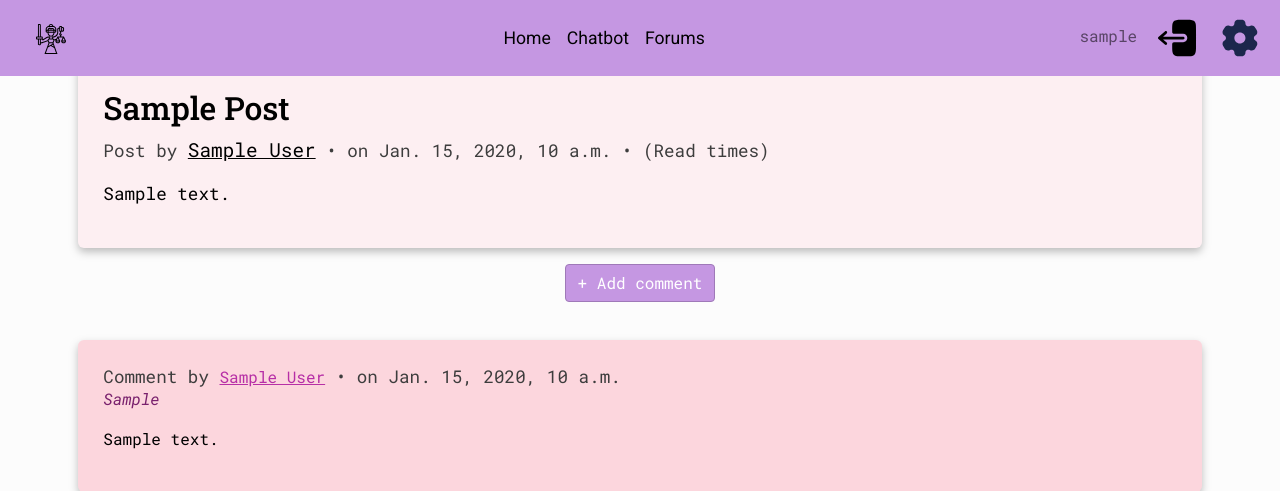
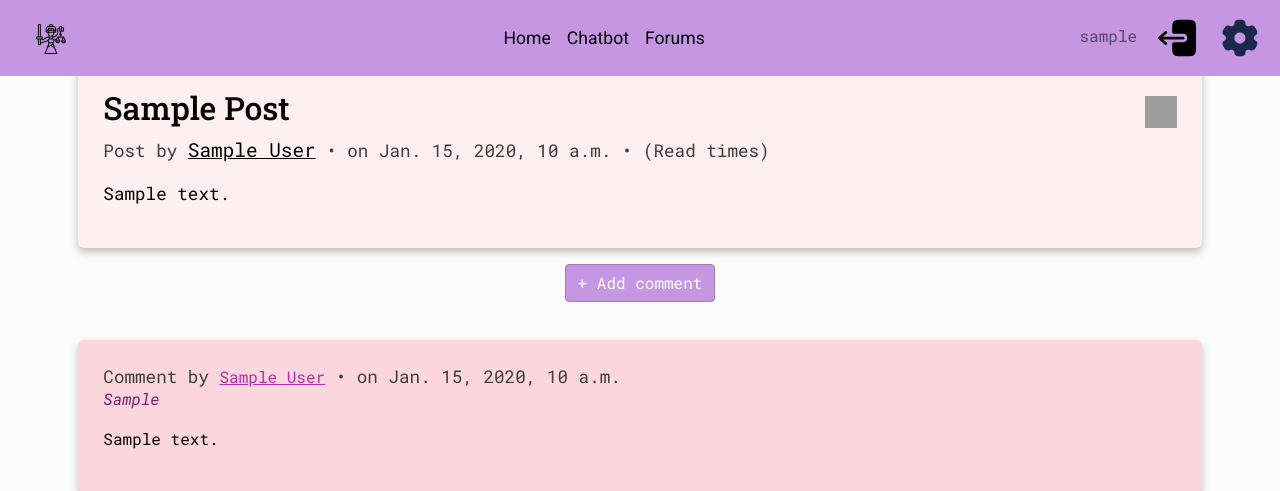
Before and after one commit to GeorgeTsakoumakis/cyber-justitia, a Django app: template forum/templates/forumpost.html in a window 1280 px wide. Shown: the top 491 px of the page. Run offline with Django 5.2, Linux system fonts and the light colour scheme; the template is opened without the code that fills it: values that come from a table or form of the project are taken from there, others are empty; a user stored in the database is signed in; tables that the repository leaves empty hold one stand-in row (values such as "Sample post"); some libraries are stand-ins or nearby versions; grey boxes are pictures that could not be loaded.

Commit message:
feat: add post deletion button in post

```diff
--- a/forum/templates/forumpost.html
+++ b/forum/templates/forumpost.html
@@ -10,7 +10,14 @@
 
 {% block content %}
     <div class="main-box" style="margin-bottom: 1rem">
-        <h2 style="color: black">{{ post.title|title }}</h2>
+        <div class="flex-container">
+            <h2 style="color: black">{{ post.title|title }}</h2>
+            {% if user.is_authenticated and user == post.user %}
+                <a href="{% url 'delete_post' post.slug %}" class="delete-post">
+                    <img src="{% static 'backspace.svg' %}" alt="backspace" class="backspace">
+                </a>
+            {% endif %}
+        </div>
         <p style="color: #3d3d3d">Post by <span
                 style="text-decoration: underline">{{ post.user.first_name }} {{ post.user.last_name }}</span> •
             on {{ post.created_at }} • (Read {% get_hit_count for post %} times)</p>
--- a/static/forum/css/postpage.css
+++ b/static/forum/css/postpage.css
@@ -10,3 +10,17 @@
     font-size: 12pt;
     text-decoration: underline;
 }
+
+.backspace {
+    width: 2rem;
+    height: 2rem;
+    position: relative;
+}
+
+.flex-container {
+    display: flex;
+    align-items: center;
+    justify-content: space-between;
+    padding: 0;
+    position: relative;
+}
```
